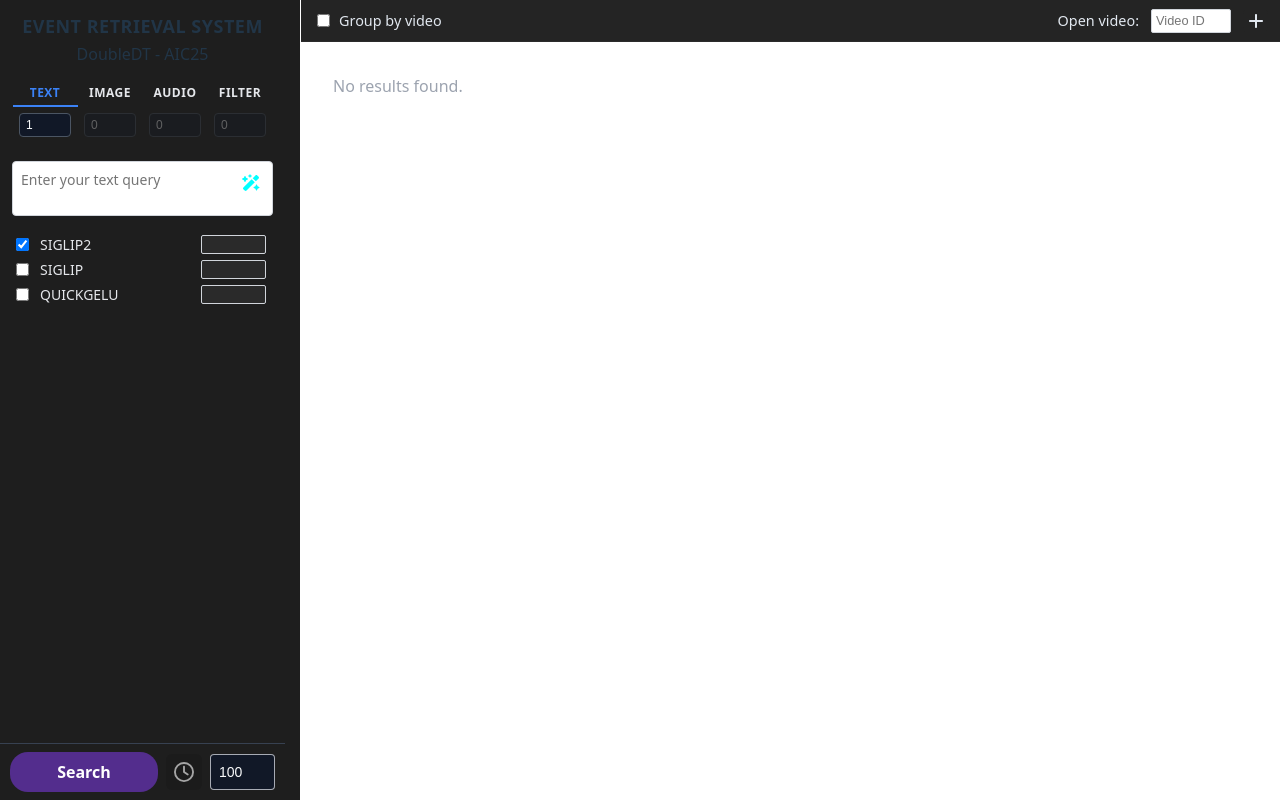
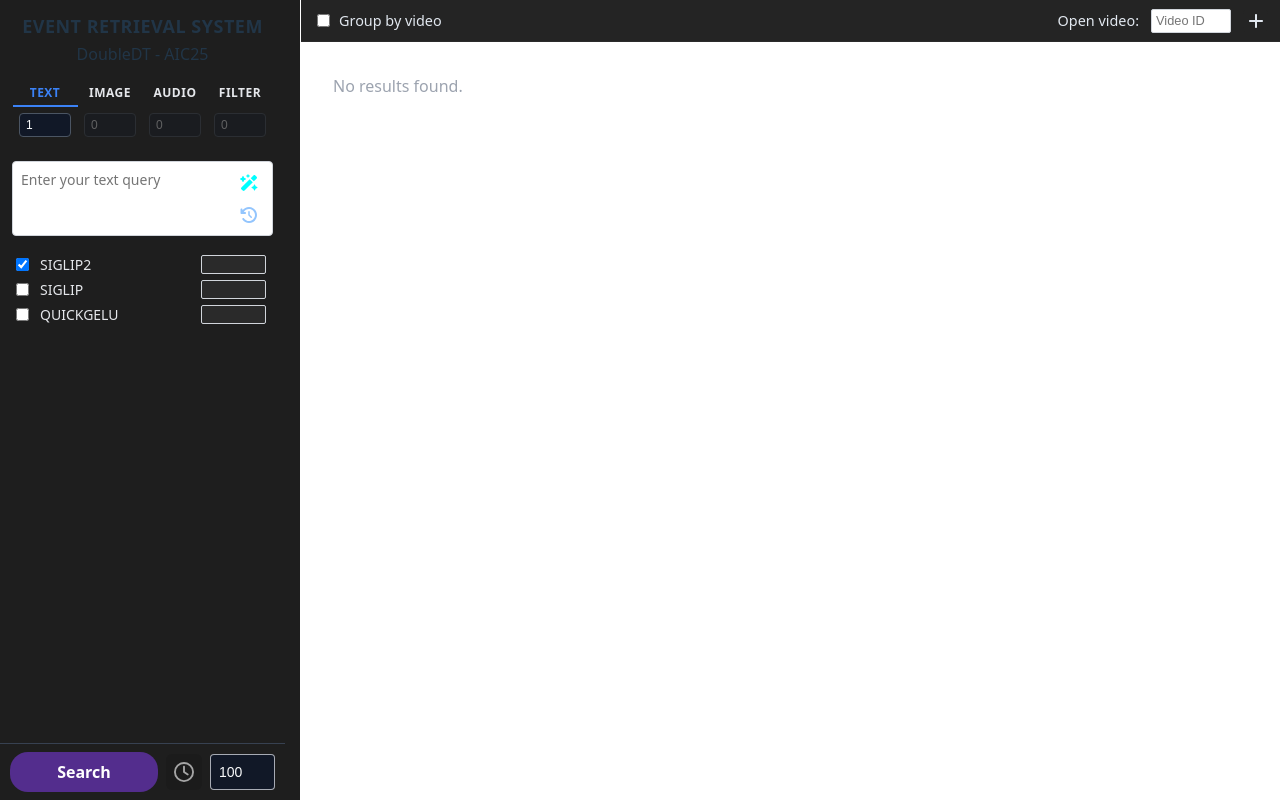
Before and after one commit to leducthanhig/event-retrieval-system, a React (Vite) app in the folder frontend/: page / in a window 1280 px wide. Built offline with nearby package versions, Linux system fonts and the light colour scheme.

Commit message:
feat(ui): allow users to view text search history

```diff
--- a/frontend/src/App.jsx
+++ b/frontend/src/App.jsx
@@ -47,6 +47,35 @@ export default function App() {
       return next;
     });
   }, [activeTabs, setModalityWeights]);
+
+  // Session-scoped text search history
+  const [searchHistory, setSearchHistory] = useState(() => {
+    try {
+      const raw = sessionStorage.getItem('text_search_history');
+      const parsed = raw ? JSON.parse(raw) : [];
+      return Array.isArray(parsed) ? parsed : [];
+    } catch {
+      return [];
+    }
+  });
+
+  // Persist to sessionStorage on change
+  useEffect(() => {
+    try {
+      sessionStorage.setItem('text_search_history', JSON.stringify(searchHistory));
+    } catch {}
+  }, [searchHistory]);
+
+  // Helper: push to history (dedupe head, max 50)
+  const pushHistory = (text) => {
+    const q = (text || '').trim();
+    if (!q) return;
+    setSearchHistory(prev => {
+      if (prev.length && prev[0]?.text === q) return prev; // no immediate dup
+      const next = [{ text: q, ts: Date.now() }, ...prev.filter(it => it?.text !== q)];
+      return next.slice(0, 50);
+    });
+  };
 
   // API hooks
   const { search, rewrite, isSearching, isRewriting, error, setError } = useSearch({
@@ -168,6 +197,11 @@ export default function App() {
     // Call the hook
     const { ok, error: err } = await search(q, params);
 
+    // On text search success -> push to history
+    if (ok && resolvedModes.text && q) {
+      pushHistory(q);
+    }
+
     // Optional: If server still returns error, mirror behavior
     if (!ok && err) {
       clearResults();
@@ -212,6 +246,7 @@ export default function App() {
       setSelectedModels={setSelectedModels}
       weights={weights}
       setWeights={setWeights}
+      searchHistory={searchHistory}
 
       // Results and interactions
       results={results}
--- a/frontend/src/components/layout/Sidebar.jsx
+++ b/frontend/src/components/layout/Sidebar.jsx
@@ -18,6 +18,7 @@ export default function Sidebar(props) {
     modalityWeights, setModalityWeights,
     selectedModels, setSelectedModels,
     weights, setWeights,
+    searchHistory,
     onSearch,
     onRewrite,
     loading, error,
@@ -86,6 +87,7 @@ export default function Sidebar(props) {
                 onRewrite={(q) => onRewrite?.(q)}
                 isRewriting={isRewriting}
                 loading={loading}
+                historyItems={searchHistory}
                 compact
               />
               <div style={{ marginTop: 4 }}>
--- a/frontend/src/components/search/TextSearch.jsx
+++ b/frontend/src/components/search/TextSearch.jsx
@@ -1,11 +1,12 @@
 import { useEffect, useRef, useState } from 'react';
 import { FontAwesomeIcon } from '@fortawesome/react-fontawesome';
-import { faWandMagicSparkles } from '@fortawesome/free-solid-svg-icons';
+import { faWandMagicSparkles, faClockRotateLeft } from '@fortawesome/free-solid-svg-icons';
 
-export default function TextSearch({ query, setQuery, onSearch, onRewrite, isRewriting, loading }) {
+export default function TextSearch({ query, setQuery, onSearch, onRewrite, isRewriting, loading, historyItems = [] }) {
   const taRef = useRef(null);
   const [reachedMax, setReachedMax] = useState(false);
   const [maxPx, setMaxPx] = useState(() => Math.floor(window.innerHeight * 0.4));
+  const [showHistory, setShowHistory] = useState(false);
 
   // Auto-resize textarea to fit content height
   const autoResize = () => {
@@ -43,6 +44,14 @@ export default function TextSearch({ query, setQuery, onSearch, onRewrite, isRew
   };
 
   const disableRewrite = loading || isRewriting || !query?.trim();
+  const disableHistory = loading || isRewriting;
+
+  // Pick a history item: replace the entire query
+  const pickHistory = (txt) => {
+    setQuery(txt);
+    setShowHistory(false);
+    requestAnimationFrame(() => taRef.current?.focus());
+  };
 
   return (
     <div className="query-field">
@@ -56,7 +65,7 @@ export default function TextSearch({ query, setQuery, onSearch, onRewrite, isRew
         onInput={autoResize}
         onKeyDown={handleKeyDown}
         spellCheck={false}
-        rows={2}
+        rows={3}
         readOnly={isRewriting}
         aria-busy={isRewriting ? 'true' : 'false'}
         aria-label="Query"
@@ -91,6 +100,39 @@ export default function TextSearch({ query, setQuery, onSearch, onRewrite, isRew
         </div>
       )}
 
+      <FontAwesomeIcon
+        icon={faClockRotateLeft}
+        title="Search history"
+        className={`history-icon-svg${disableHistory ? ' disabled' : ''}${showHistory ? ' active' : ''}`}
+        onMouseDown={(e) => e.preventDefault()}
+        onClick={() => !disableHistory && setShowHistory(v => !v)}
+        aria-expanded={showHistory ? 'true' : 'false'}
+        aria-controls="history-panel"
+        aria-pressed={showHistory ? 'true' : 'false'}
+      />
+
+      {/* History dropdown/panel */}
+      {showHistory && historyItems?.length > 0 && (
+        <div
+          id="history-panel"
+          className="history-panel"
+          role="listbox"
+          aria-label="Text search history"
+        >
+          {historyItems.map((it, idx) => (
+            <button
+              key={idx}
+              type="button"
+              role="option"
+              className="history-item"
+              onClick={() => pickHistory(it.text)}
+              title={it.text}
+            >
+              {it.text}
+            </button>
+          ))}
+        </div>
+      )}
     </div>
   );
 }
--- a/frontend/src/pages/Home.jsx
+++ b/frontend/src/pages/Home.jsx
@@ -9,6 +9,7 @@ export default function Home(props) {
     modalityWeights, setModalityWeights,
     selectedModels, setSelectedModels,
     weights, setWeights,
+    searchHistory,
     results, setSelectedItem,
     onSearch, onRewrite,
     loading, error,
@@ -34,6 +35,8 @@ export default function Home(props) {
         setSelectedModels={setSelectedModels}
         weights={weights}
         setWeights={setWeights}
+        searchHistory={searchHistory}
+
         onSearch={onSearch}
         onRewrite={onRewrite}
         loading={loading}
--- a/frontend/src/styles/sidebar.css
+++ b/frontend/src/styles/sidebar.css
@@ -21,6 +21,12 @@
 .query-textarea { scrollbar-width: thin; scrollbar-color: #cbd5e1 transparent; }
 .query-textarea::-webkit-scrollbar { width: 6px; }
 .query-textarea::-webkit-scrollbar-thumb { background: #cbd5e1; border-radius: 8px; }
+
+.history-panel { scrollbar-width: thin; }
+.history-panel::-webkit-scrollbar { width: 6px; }
+.history-panel { scrollbar-width: thin; scrollbar-color: #cbd5e1 transparent; }
+.history-panel::-webkit-scrollbar { width: 6px; }
+.history-panel::-webkit-scrollbar-thumb { background: #cbd5e1; border-radius: 8px; }
 
 .ner-btn {
   flex: 1;
@@ -73,7 +79,7 @@ button:focus {
 .rewrite-icon-svg {
   position: absolute;
   top: 8px;
-  right: 8px;
+  right: 10px;
   width: 18px;
   height: 18px;
   color: cyan;
@@ -108,6 +114,74 @@ button:focus {
   to { transform: rotate(360deg); }
 }
 
+.history-icon-svg {
+  position: absolute;
+  top: 40px;
+  right: 10px;
+  width: 18px;
+  height: 18px;
+  color: #93c5fd;
+  cursor: pointer;
+  border-radius: 6px;
+  padding: 5px;
+  box-sizing: content-box;
+  transition: background-color 0.15s ease, opacity 0.15s ease, color 0.15s ease;
+}
+
+.history-icon-svg:hover,
+.history-icon-svg.active {
+  color: #ffffff;
+  background: #1f3a8a;
+}
+
+
+.history-icon-svg.disabled {
+  opacity: 1;
+  cursor: not-allowed;
+  pointer-events: none;
+}
+
+.history-panel {
+  position: absolute;
+  left: 0;
+  right: 0;
+  top: calc(100% + 0px);
+  background: #1f2937;
+  border: 1px solid #374151;
+  border-radius: 2px;
+  max-height: 260px;
+  overflow: auto;
+  box-shadow: 0 8px 24px rgba(0,0,0,0.25);
+  z-index: 20;
+  padding: 2px;
+}
+
+.history-item {
+  display: block;
+  width: 100%;
+  text-align: left;
+  background: transparent;
+  border: none;
+  color: #e5e7eb;
+  font-size: 0.8rem;
+  padding: 8px 8px;
+  border-radius: 4px;
+  cursor: pointer;
+
+  /* fixed height feel */
+  line-height: 1.2;
+  height: 32px;
+  overflow: hidden;
+  white-space: nowrap;
+  text-overflow: ellipsis;
+}
+
+.history-item:hover,
+.history-item:focus {
+  background: #111827;
+  outline: none;
+}
+
 .clock-btn {
   width: 36px;
   height: 36px;
```
